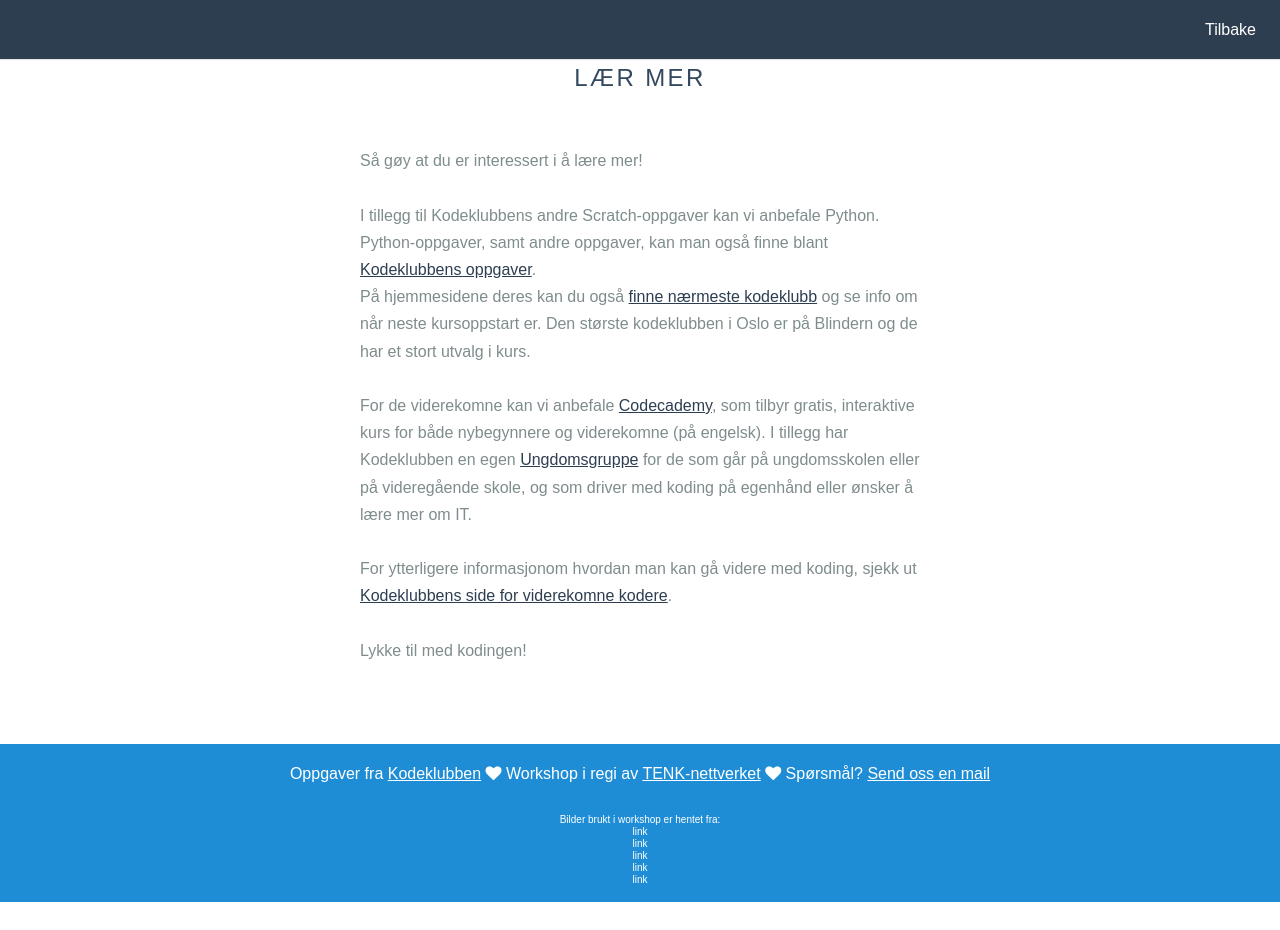
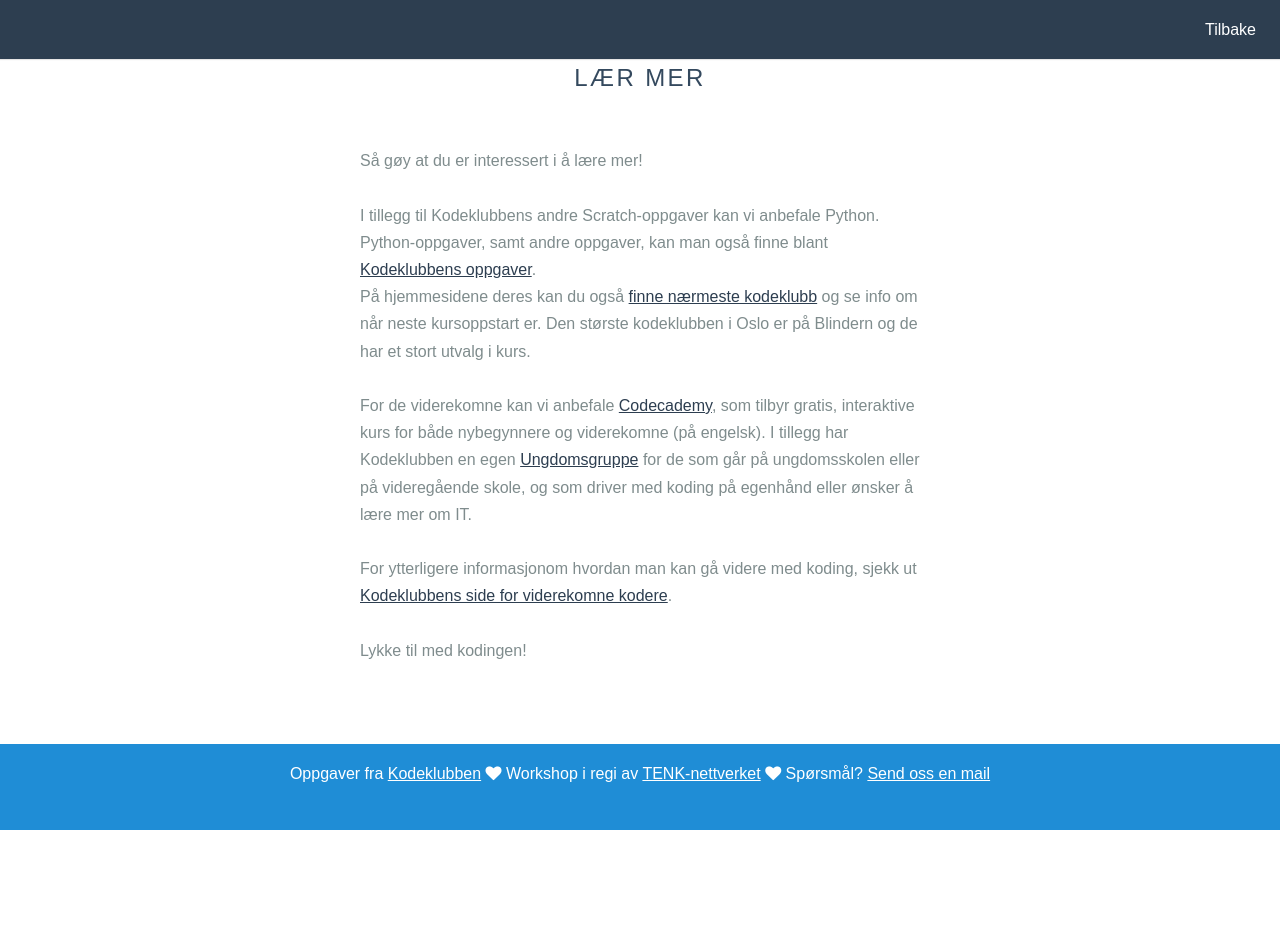
Before and after one commit to ninakjek/tenk_workshop, a plain HTML site: page learn.html in a window 1280 px wide. After the commit the page ends 858 px from the top, so only its background shows below. Drawn offline with nearby package versions, Linux system fonts and the light colour scheme.

Commit message:
Remove missed placeholder in footer

```diff
--- a/learn.html
+++ b/learn.html
@@ -59,13 +59,6 @@
       Oppgaver fra <a href="http://kodeklubben.no">Kodeklubben</a>
       <i class="fa fa-heart"></i> Workshop i regi av <a href="http://tenk-norge.com">TENK-nettverket</a>
       <i class="fa fa-heart"></i> Spørsmål? <a href="mailto:annakastet@gmail.com">Send oss en mail</a> <br><br>
-      <div class="sources">Bilder brukt i workshop er hentet fra:
-        <br>link
-        <br>link
-        <br>link
-        <br>link
-        <br>link
-      </div>
     </div><br>
   </div>
 </body>
```
